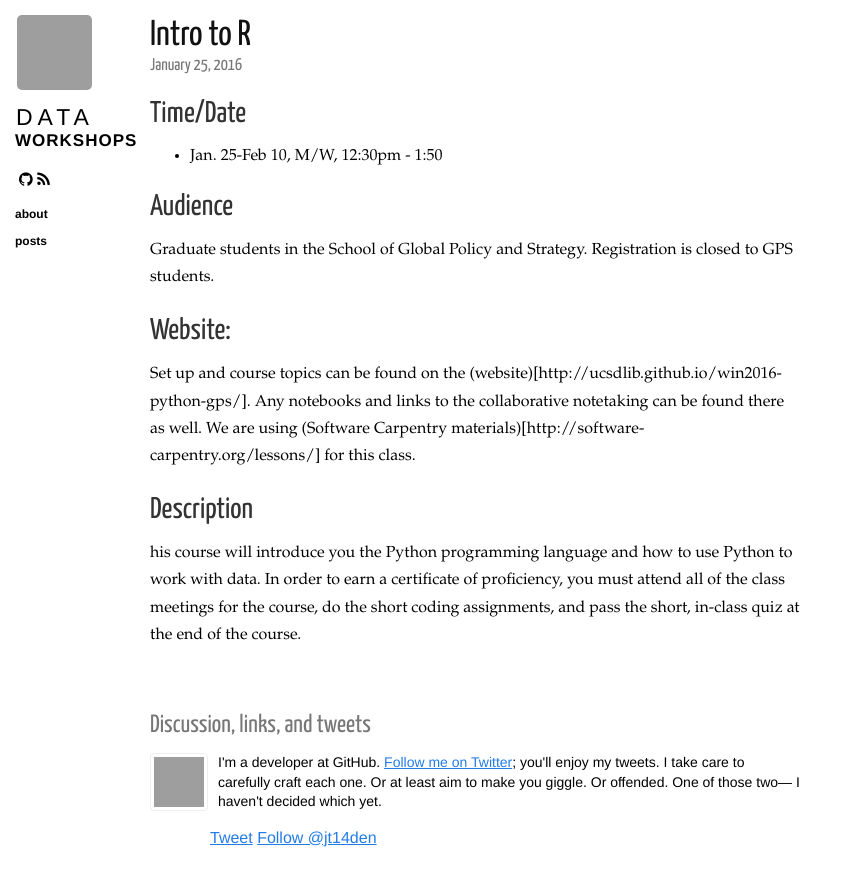
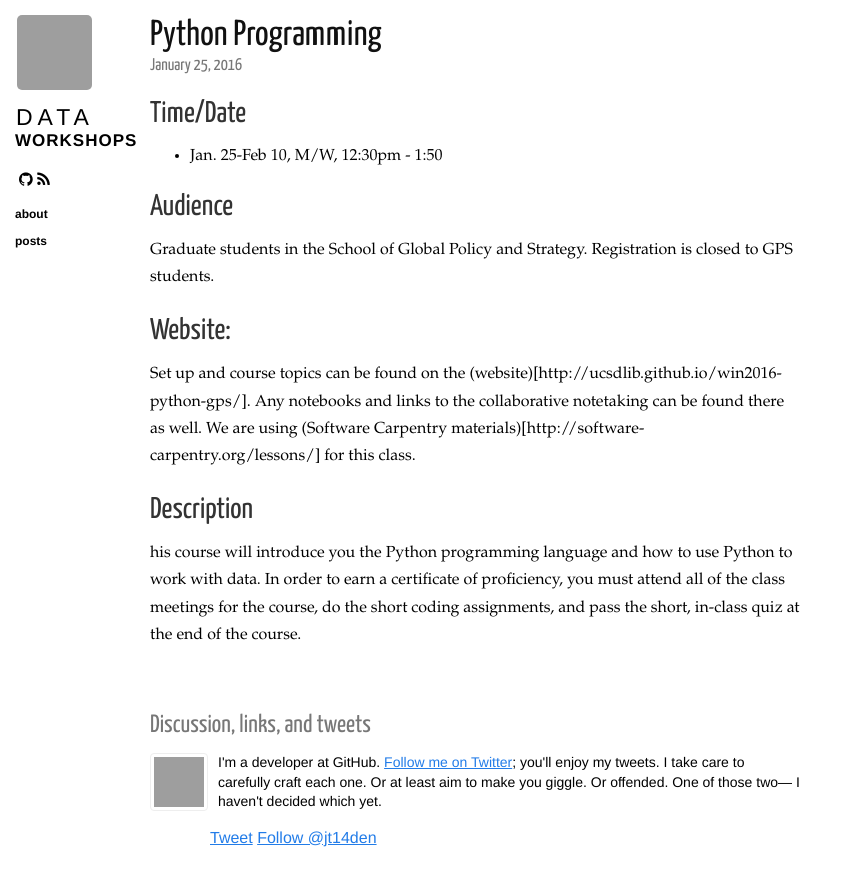
Before and after one commit to ucsdlib/workshops, a Jekyll site: the page built from _posts/2016-01-25-python.markdown, in a window 1280 px wide, cut to the strip 0-907 px from the top of the page. Shown: the top 886 px of the strip, without its empty margins (0-847 px from the left). Built offline with Jekyll 4.4.1, drawn with Linux system fonts in a browser that asks for light colours; nearby versions of some CDN libraries; Markdown is read by kramdown in place of the engine named in the settings; comment, search, counter and statistics services are not loaded; grey boxes are pictures that could not be loaded.

Commit message:
updating title on python programming

```diff
--- a/_posts/2016-01-25-python.markdown
+++ b/_posts/2016-01-25-python.markdown
@@ -1,6 +1,6 @@
 ---
 layout: post
-title: Intro to R
+title: Python Programming
 category: posts
 ---
 
```
